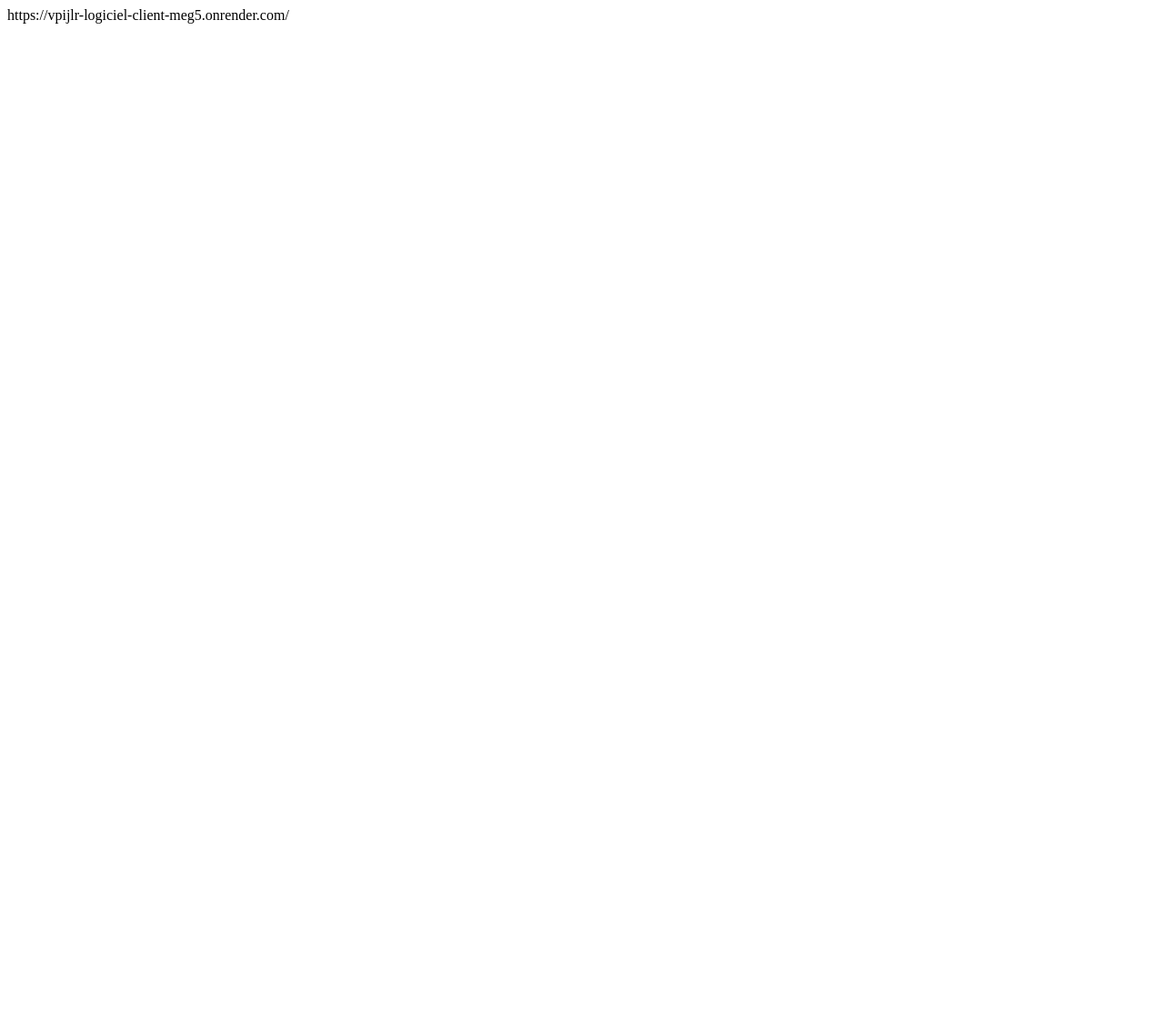
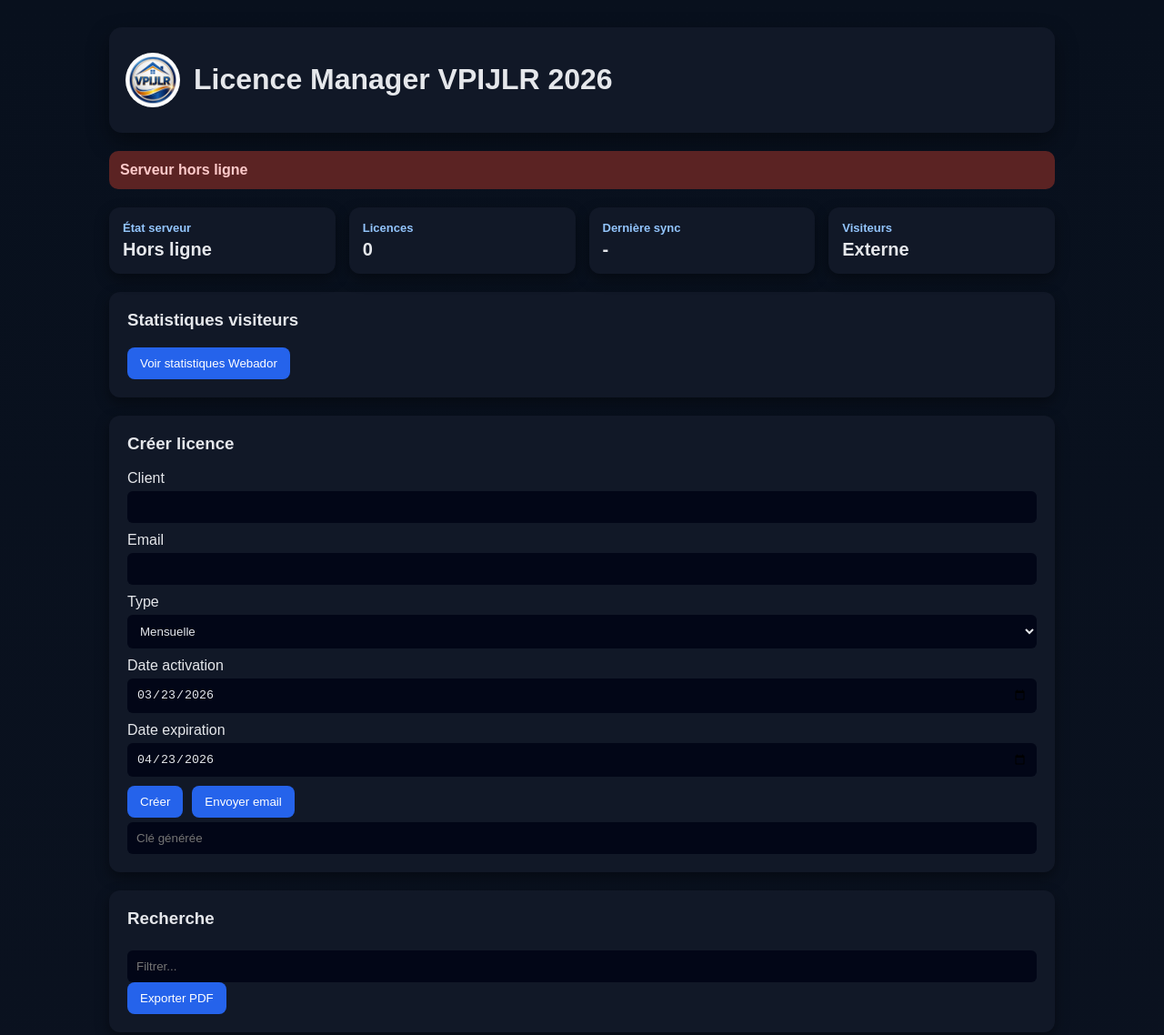
Before and after one commit to JLR1959/licence-server-jlr, a website: page index.html in a window 1280 px wide. Shown: the top 1138 px of the page at 91% size. Before the commit the page ends 800 px from the top, so only its background shows below. Drawn offline with nearby package versions, Linux system fonts and the light colour scheme; no server answers.

Commit message:
Add files via upload

```diff
--- a/index.html
+++ b/index.html
@@ -1 +1,249 @@
-https://vpijlr-logiciel-client-meg5.onrender.com/
+<!DOCTYPE html>
+<html lang="fr">
+
+<head>
+<meta charset="UTF-8">
+<title>Licence Manager VPIJLR 2026</title>
+
+<link rel="manifest" href="manifest.json">
+
+<script src="https://cdnjs.cloudflare.com/ajax/libs/jspdf/2.5.1/jspdf.umd.min.js"></script>
+
+<style>
+*{box-sizing:border-box;}
+body{
+  font-family:Arial, sans-serif;
+  background:linear-gradient(180deg,#08101d,#0b1220);
+  margin:0;
+  color:#e5e7eb;
+}
+.container{
+  max-width:1100px;
+  margin:auto;
+  padding:30px;
+}
+header{
+  display:flex;
+  align-items:center;
+  gap:15px;
+  background:#111827;
+  padding:18px;
+  border-radius:14px;
+  margin-bottom:20px;
+  box-shadow:0 10px 25px rgba(0,0,0,0.4);
+}
+.logo{
+  width:60px;
+  height:60px;
+  border-radius:50%;
+}
+.status-bar{
+  padding:12px;
+  border-radius:10px;
+  margin-bottom:20px;
+  font-weight:bold;
+}
+.status-online{background:#065f46;color:#34d399;}
+.status-offline{background:#5b2323;color:#fecaca;}
+.status-connecting{background:#6b4300;color:#fde68a;}
+.dashboard{
+  display:grid;
+  grid-template-columns:repeat(4,1fr);
+  gap:15px;
+  margin-bottom:20px;
+}
+.mini-card{
+  background:#111827;
+  padding:15px;
+  border-radius:12px;
+  box-shadow:0 6px 15px rgba(0,0,0,0.4);
+}
+.mini-card h4{
+  margin:0;
+  font-size:13px;
+  color:#93c5fd;
+}
+.mini-value{
+  font-size:20px;
+  font-weight:bold;
+  margin-top:5px;
+}
+.card{
+  background:#111827;
+  padding:20px;
+  border-radius:12px;
+  margin-bottom:20px;
+  box-shadow:0 6px 15px rgba(0,0,0,0.4);
+}
+.card h3{
+  margin-top:0;
+}
+label{
+  display:block;
+  margin-top:10px;
+}
+input,select{
+  width:100%;
+  padding:10px;
+  margin-top:5px;
+  border:none;
+  border-radius:6px;
+  background:#020617;
+  color:#e5e7eb;
+}
+.actions-row{
+  display:flex;
+  gap:10px;
+  margin-top:10px;
+  flex-wrap:wrap;
+}
+button{
+  padding:10px 14px;
+  border:none;
+  border-radius:8px;
+  background:#2563eb;
+  color:white;
+  cursor:pointer;
+}
+button:hover{
+  background:#1d4ed8;
+}
+table{
+  width:100%;
+  border-collapse:collapse;
+}
+th,td{
+  padding:10px;
+  border-bottom:1px solid #1f2937;
+}
+.log-box{
+  background:#020617;
+  padding:15px;
+  border-radius:10px;
+  min-height:200px;
+  max-height:300px;
+  overflow:auto;
+  font-family:monospace;
+}
+.log-ok{color:#22c55e;}
+.log-info{color:#38bdf8;}
+.log-error{color:#f87171;}
+.log-time{color:#6b7280;}
+</style>
+
+</head>
+
+<body>
+
+<div class="container">
+
+<header>
+  <img src="logo_jlr.png" class="logo" alt="Logo VPIJLR">
+  <h1>Licence Manager VPIJLR 2026</h1>
+</header>
+
+<div id="barreEtat" class="status-bar status-connecting">
+Connexion serveur...
+</div>
+
+<div class="dashboard">
+
+  <div class="mini-card">
+    <h4>État serveur</h4>
+    <div id="etatServeurTexte" class="mini-value">En attente</div>
+  </div>
+
+  <div class="mini-card">
+    <h4>Licences</h4>
+    <div id="compteurLicences" class="mini-value">0</div>
+  </div>
+
+  <div class="mini-card">
+    <h4>Dernière sync</h4>
+    <div id="derniereSync" class="mini-value">-</div>
+  </div>
+
+  <div class="mini-card">
+    <h4>Visiteurs</h4>
+    <div class="mini-value">Externe</div>
+  </div>
+
+</div>
+
+<!-- VISITEURS : bouton uniquement -->
+<div class="card">
+  <h3>Statistiques visiteurs</h3>
+  <button onclick="window.open('https://www.webador.com/v2/website/7100664/statistics')">
+    Voir statistiques Webador
+  </button>
+</div>
+
+<!-- CREATION -->
+<div class="card">
+  <h3>Créer licence</h3>
+
+  <label>Client</label>
+  <input id="client">
+
+  <label>Email</label>
+  <input id="emailClient">
+
+  <label>Type</label>
+  <select id="typeLicence">
+    <option value="mensuelle_1">Mensuelle</option>
+    <option value="annuelle_1">Annuelle</option>
+    <option value="achat_1">À vie</option>
+  </select>
+
+  <label>Date activation</label>
+  <input type="date" id="dateActivation">
+
+  <label>Date expiration</label>
+  <input type="date" id="dateExpiration">
+
+  <div class="actions-row">
+    <button onclick="genererLicence()">Créer</button>
+    <button onclick="envoyerEmail()">Envoyer email</button>
+  </div>
+
+  <input id="licenceGeneree" readonly placeholder="Clé générée">
+
+</div>
+
+<!-- FILTRE -->
+<div class="card">
+  <h3>Recherche</h3>
+  <input id="rechercheClient" onkeyup="filtrer()" placeholder="Filtrer...">
+  <button onclick="exportPDF()">Exporter PDF</button>
+</div>
+
+<!-- TABLE -->
+<div class="card">
+  <h3>Licences</h3>
+  <div class="table-wrap">
+    <table id="tableLicences">
+      <thead>
+        <tr>
+          <th>Client</th>
+          <th>Type</th>
+          <th>Expiration</th>
+          <th>Clé</th>
+        </tr>
+      </thead>
+      <tbody id="listeClients"></tbody>
+    </table>
+  </div>
+</div>
+
+<!-- LOGS -->
+<div class="card">
+  <h3>Activité</h3>
+  <div id="journalActivite" class="log-box"></div>
+</div>
+
+</div>
+
+<script src="licenceManager.js"></script>
+
+</body>
+</html>
```
